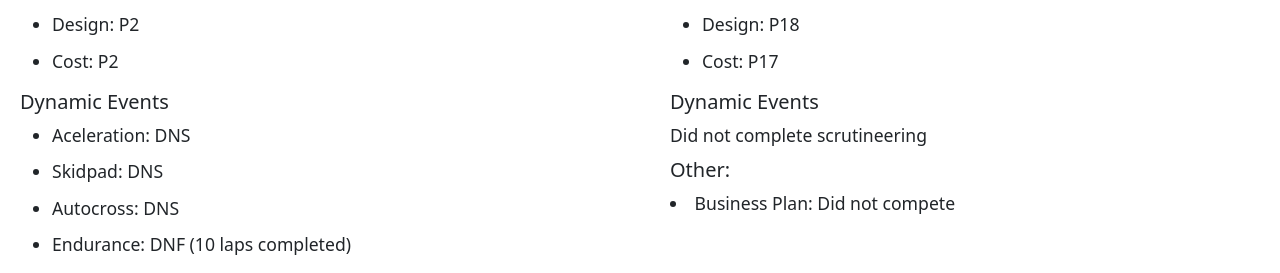
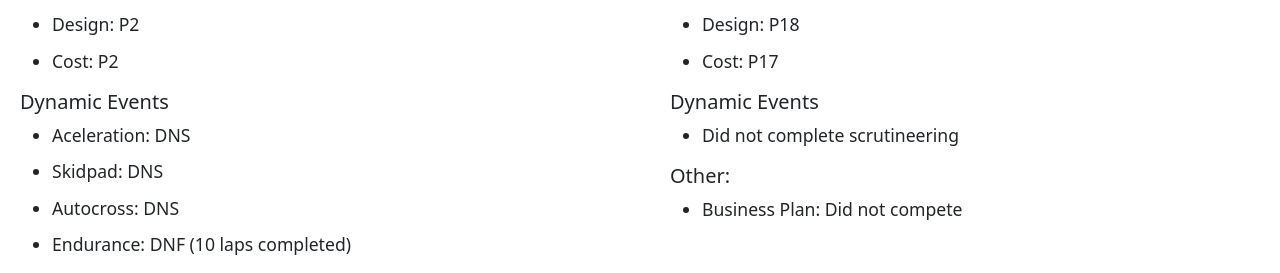
Before and after one commit to JaimeFerreira2002/NFS-site, a React (Create React App) app: page /garage/fsfenixevo in a window 1280 px wide. Shown: the part 2680-2953 px from the top of the page. Built offline with nearby package versions, Linux system fonts and the light colour scheme; no server answers.

Commit message:
FSA results now same formatting as FSPT results

```diff
--- a/src/pages/FSFenixEvoPage/index.js
+++ b/src/pages/FSFenixEvoPage/index.js
@@ -276,15 +276,24 @@ const FenixEvoPage = () => {
         {/* FSA Competition Results */}
         <div className="competition-results-column">
           <h3>FSA Results</h3>
+
           <h5>Static Events</h5>
           <ul>
             <li>Design: P18</li>
             <li>Cost: P17</li>
           </ul>
+
           <h5>Dynamic Events</h5>
-          <li style={{listStyleType: "none"}}>Did not complete scrutineering</li>
-            <h5>Other:</h5>
+          {/* Use a list for the result, even if it's a single entry */}
+          <ul>
+            <li>Did not complete scrutineering</li>
+          </ul>
+
+          <h5>Other:</h5>
+          <ul>
+            {/* Use a list item within a list for the result */}
             <li>Business Plan: Did not compete</li>
+          </ul>
 
         </div>
       </div>
```
